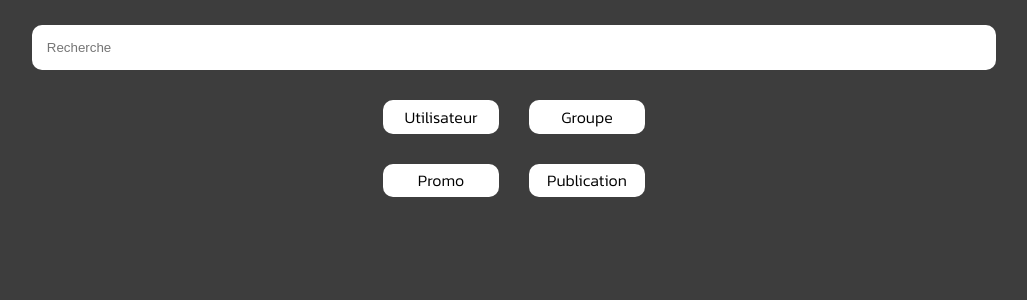
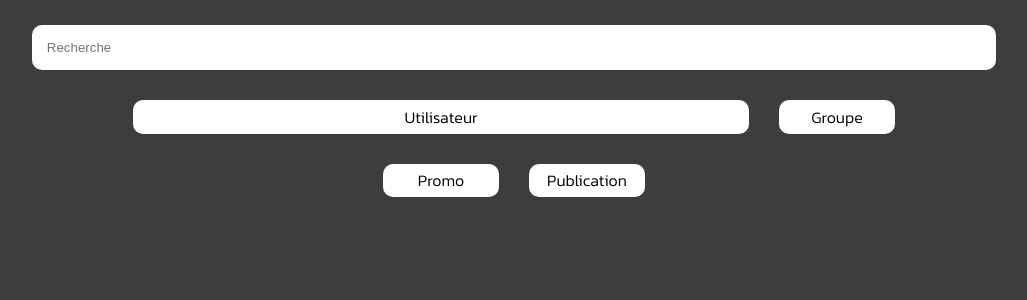
Before and after one commit to Hetic-Project/Connectify, a PHP site: page /profile/Page/recherche.php in a window 1280 px wide, with the box ticked. Shown: the part 80-380 px from the top of the page, without its empty margins (136-1163 px from the left). Run offline with PHP 8.4, Linux system fonts and the light colour scheme.

Commit message:
recherche bug

```diff
--- a/client/css/recherche.css
+++ b/client/css/recherche.css
@@ -19,6 +19,9 @@ input[type="radio"].demo1 + label {
     text-align: center;
 }
 
+input[type="radio"].demo1:checked + label {
+  width: 50%;
+}
 
 .radioSearch {
   display: flex;
```
